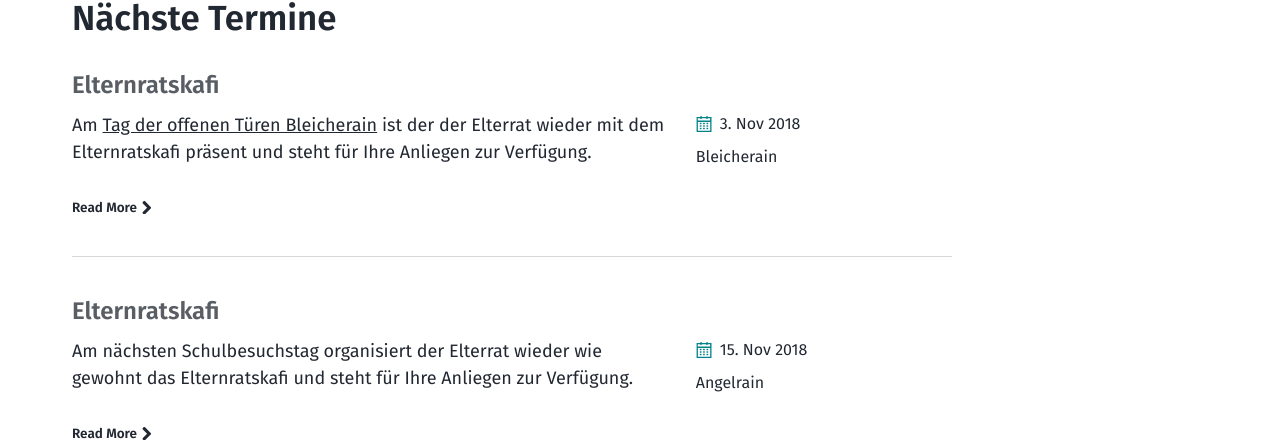
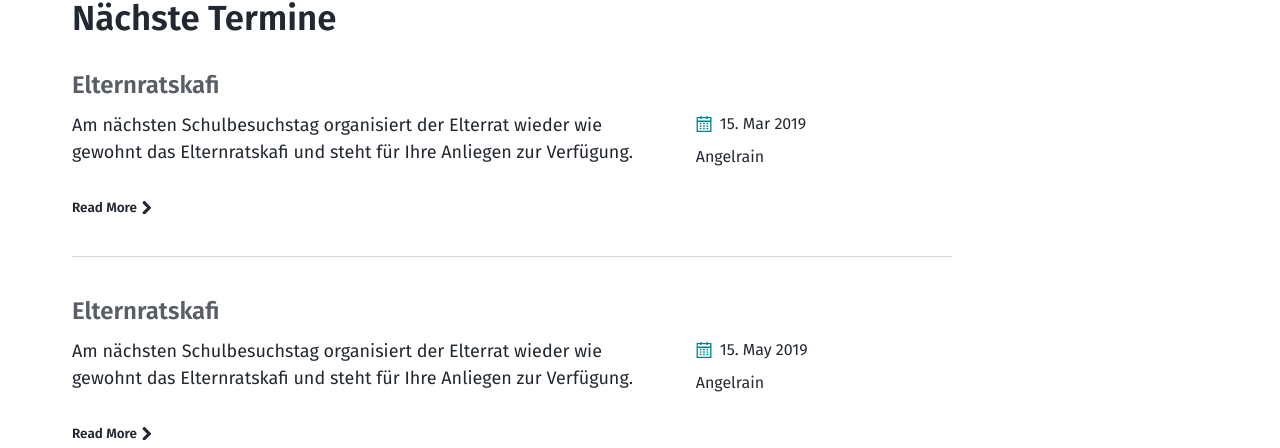
Before and after one commit to elternratlenzburg/elternratlenzburg.github.io, a Jekyll site: the page built from index.md, in a window 1280 px wide. Shown: the part 1682-2130 px from the top of the page. Built offline with Jekyll 4.4.1, drawn with Linux system fonts in a browser that asks for light colours.

Commit message:
Update events

```diff
--- a/_events/2018-11-03.md
+++ /dev/null
@@ -1,8 +0,0 @@
----
-layout: page
-title:  Elternratskafi
-event_date: 2018-11-03
-location: "Bleicherain"
----
-
-Am [Tag der offenen Türen Bleicherain](https://www.rs-l.ch/primarstufe/lenzburg/agenda/detail.html/97/event/233/eventdate/224) ist der der Elterrat wieder mit dem Elternratskafi präsent und steht für Ihre Anliegen zur Verfügung.
--- a/_events/2018-11-15.md
+++ b/_events/2019-03-15.md
@@ -1,7 +1,7 @@
 ---
 layout: page
 title:  Elternratskafi
-event_date: 2018-11-15
+event_date: 2019-03-15
 location: "Angelrain"
 ---
 
--- /dev/null
+++ b/_events/2019-05-15.md
@@ -0,0 +1,8 @@
+---
+layout: page
+title:  Elternratskafi
+event_date: 2019-05-15
+location: "Angelrain"
+---
+
+Am nächsten Schulbesuchstag organisiert der Elterrat wieder wie gewohnt das Elternratskafi und steht für Ihre Anliegen zur Verfügung.
```
